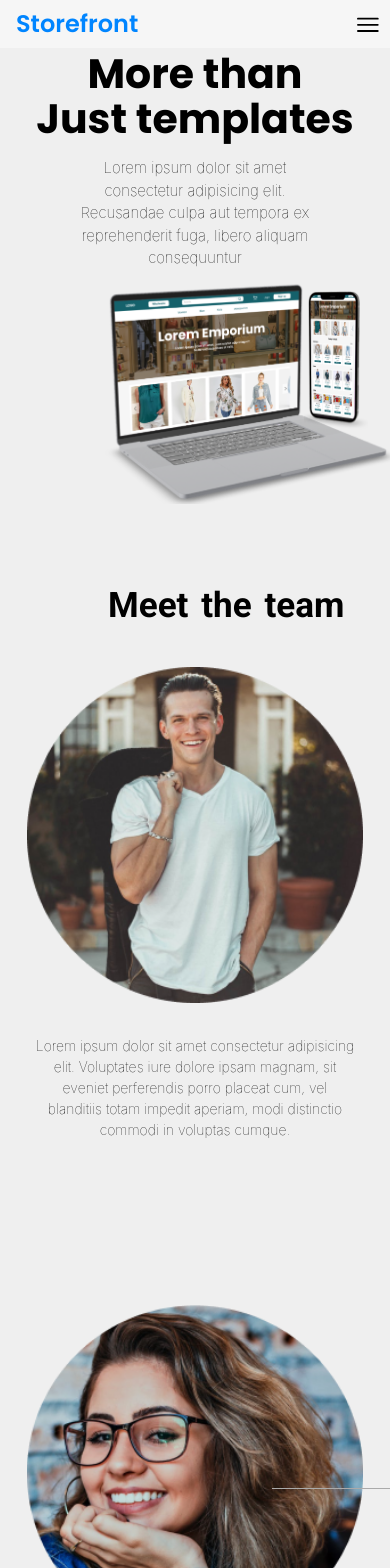
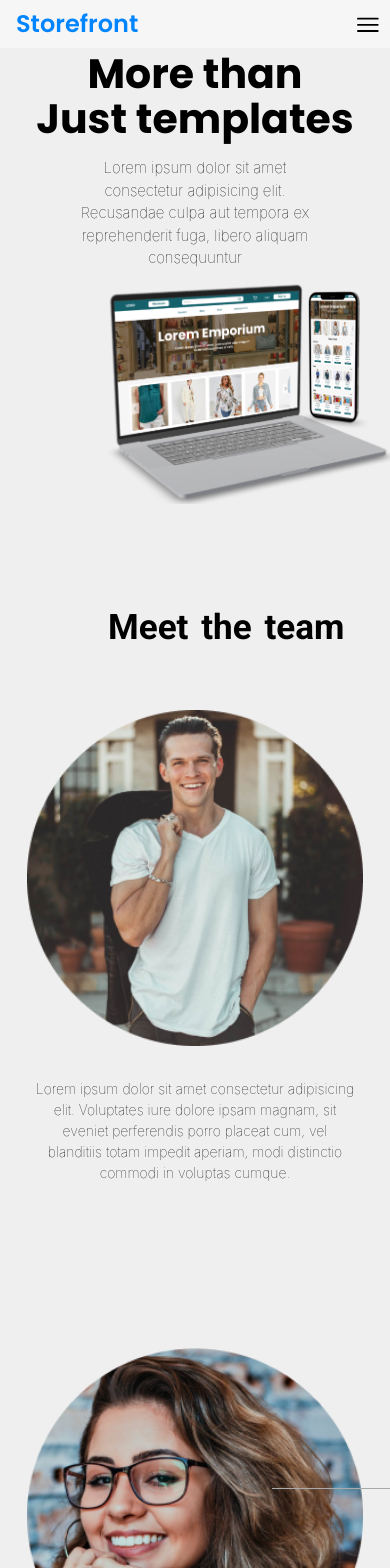
Before and after one commit to amt-augustineopokukesse/my-storefront-frontend, a React (Vite) app: page / in a window 390 px wide. Shown: the top 1568 px of the page. Built offline with nearby package versions, Linux system fonts and the light colour scheme.

Commit message:
style: changed height of team section on landing page in mobile view

```diff
--- a/src/assets/styles/LandingPage.scss
+++ b/src/assets/styles/LandingPage.scss
@@ -295,7 +295,8 @@ p{
         display: none;
     }
     .team-section{
-        height: 105rem;
+        justify-content: center;
+        height: 120rem;
         width: 100%;
     }
     .team-section > .header{
```
